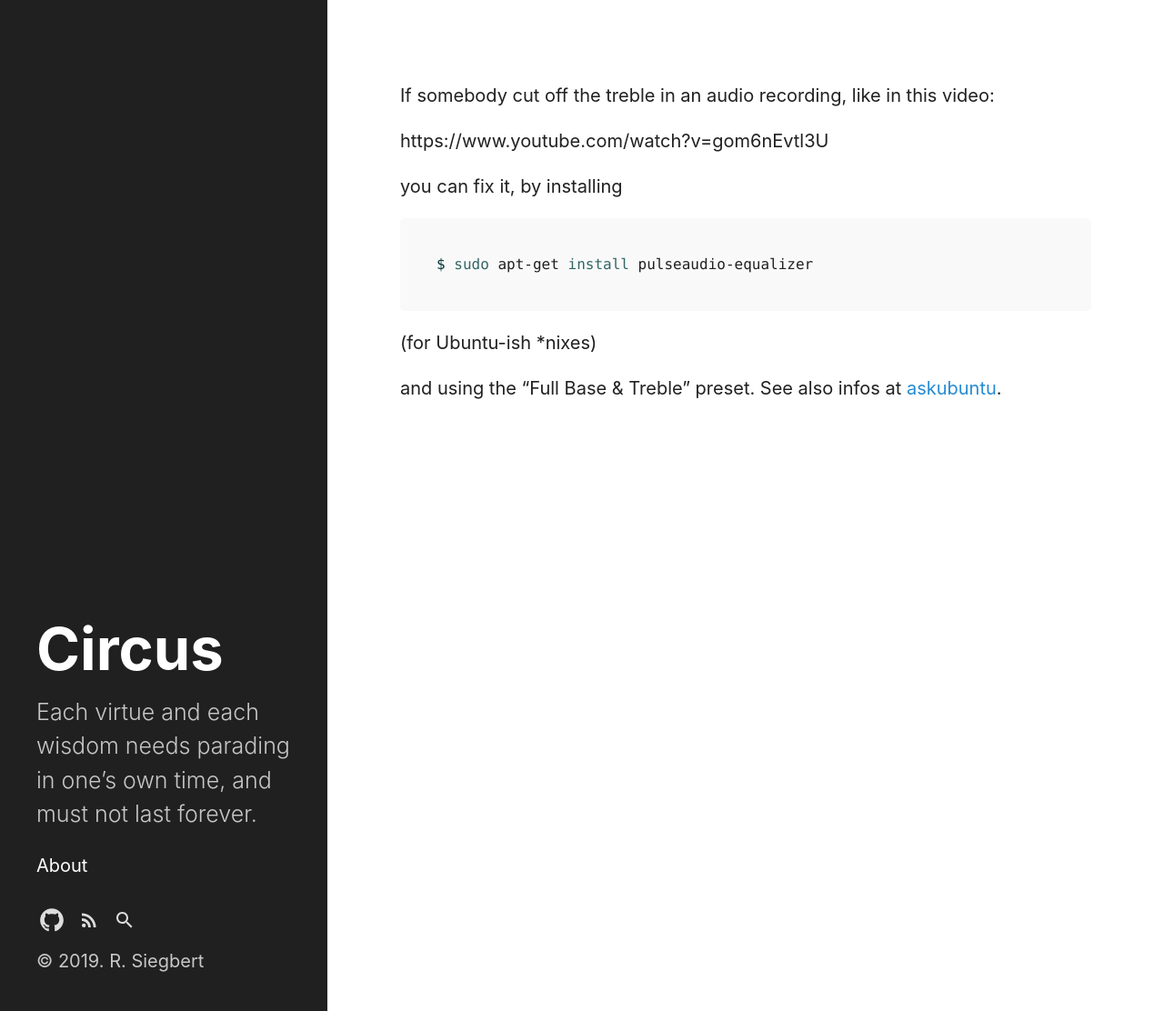
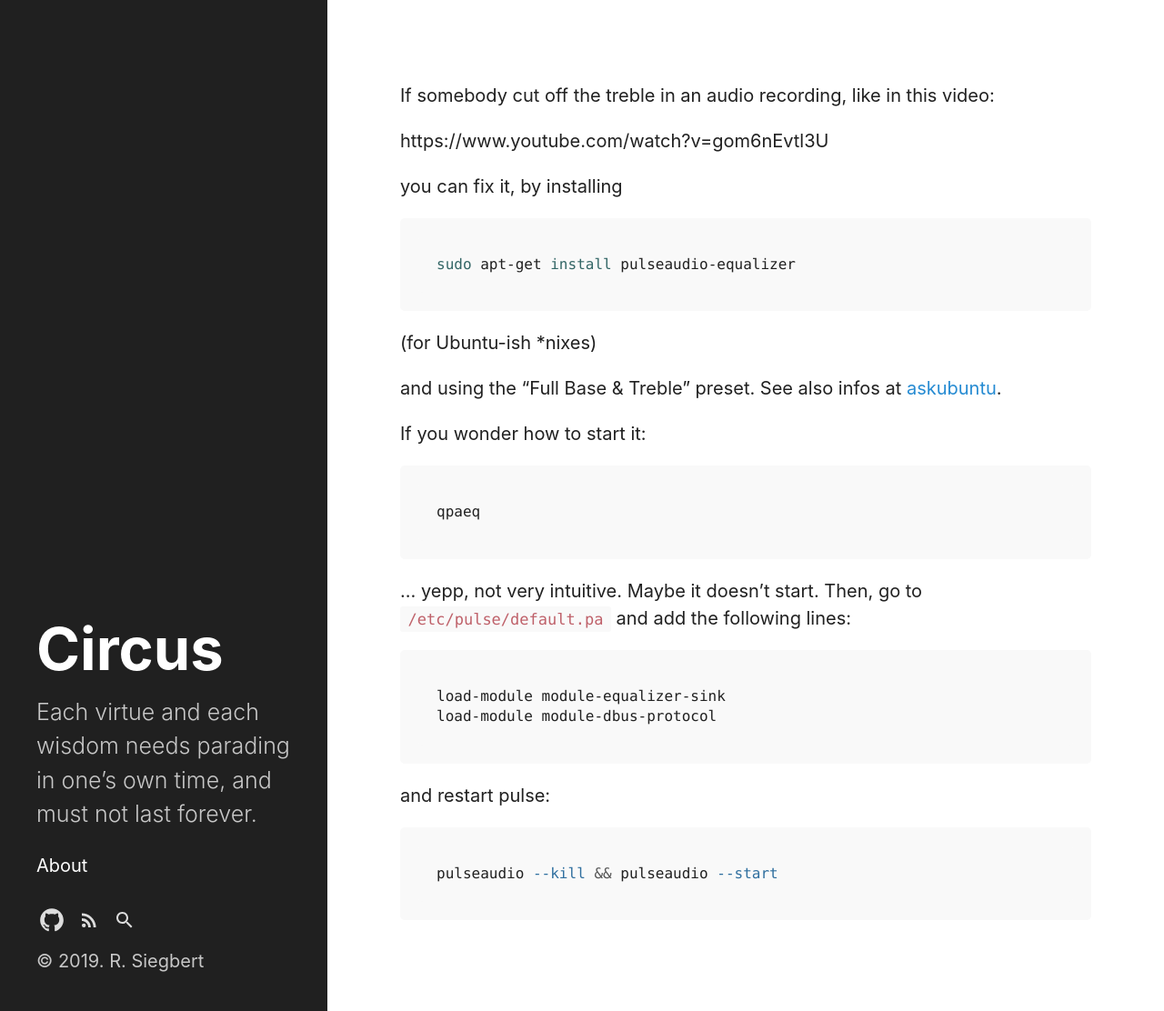
Before and after one commit to rscircus/rscircus.github.io, a Jekyll site: the page built from blog/20191013_missing_treble.md, in a window 1280 px wide. Shown: the whole page at 91% size. Built offline with Jekyll 4.4.1, drawn with Linux system fonts in a browser that asks for light colours; our own code applies the rules of GitHub Pages for plain Markdown files.

Commit message:
Add hint for qpaeq

````diff
--- a/blog/20191013_missing_treble.md
+++ b/blog/20191013_missing_treble.md
@@ -5,9 +5,28 @@ https://www.youtube.com/watch?v=gom6nEvtl3U
 you can fix it, by installing
 
 ```bash
-$ sudo apt-get install pulseaudio-equalizer
+sudo apt-get install pulseaudio-equalizer
 ```
 
 (for Ubuntu-ish \*nixes)
 
 and using the "Full Base & Treble" preset. See also infos at [askubuntu](https://askubuntu.com/a/98).
+
+If you wonder how to start it:
+
+```bash
+qpaeq
+```
+
+... yepp, not very intuitive. Maybe it doesn't start. Then, go to `/etc/pulse/default.pa` and add the following lines:
+
+```bash
+load-module module-equalizer-sink
+load-module module-dbus-protocol
+```
+
+and restart pulse:
+
+```bash
+pulseaudio --kill && pulseaudio --start
+```
````
